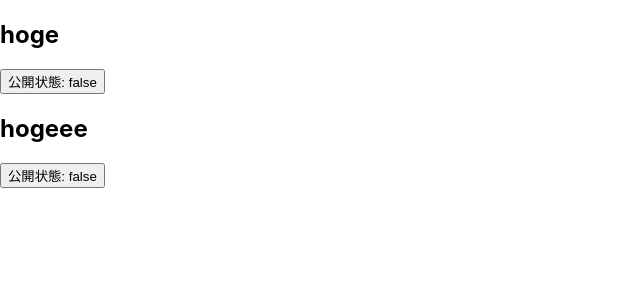
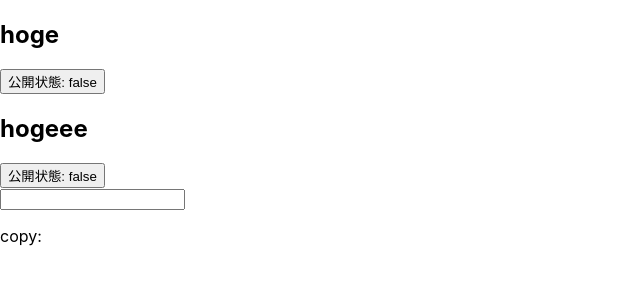
Before and after one commit to yu-nakagawa/React-hooks, a React (Create React App) app: page / in a window 1280 px wide. Shown: the top 300 px of the page, without its empty margins (0-640 px from the left). Built offline with nearby package versions, Linux system fonts and the light colour scheme.

Commit message:
use input change event

```diff
--- a/src/App.js
+++ b/src/App.js
@@ -1,10 +1,11 @@
-import Article from "./components/Article";
+import { Article, TextInput } from "./components";
 
 function App() {
   return (
     <div>
       <Article title="hoge" content="fuga" />
       <Article title="hogeee" content="fugaa" />
+      <TextInput />
     </div>
   );
 }
--- /dev/null
+++ b/src/components/TextInput.jsx
@@ -0,0 +1,16 @@
+import { useState } from "react";
+
+const TextInput = () => {
+  const [name, setName] = useState("");
+  const handleName = (event) => {
+    setName(event.target.value);
+  };
+  return (
+    <>
+      <input value={name} onChange={handleName} />
+      <p>copy:{name}</p>
+    </>
+  );
+};
+
+export default TextInput;
--- a/src/components/index.js
+++ b/src/components/index.js
@@ -1,3 +1,5 @@
+export { default as Article } from "./Article";
+export { default as TextInput } from "./TextInput";
 export { default as Title } from "./Title";
 export { default as Content } from "./Content";
 export { default as PublishButton } from "./PublishButton";
```
